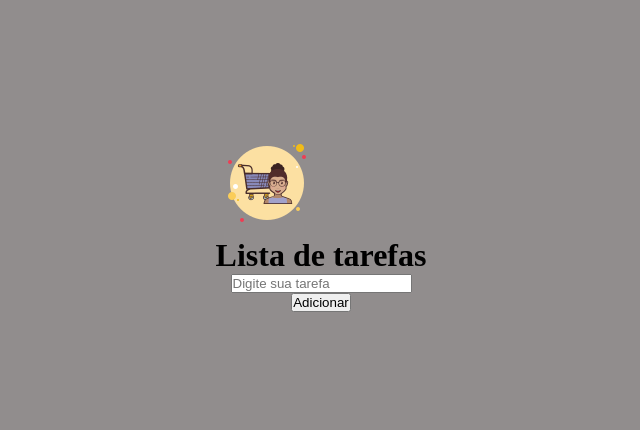
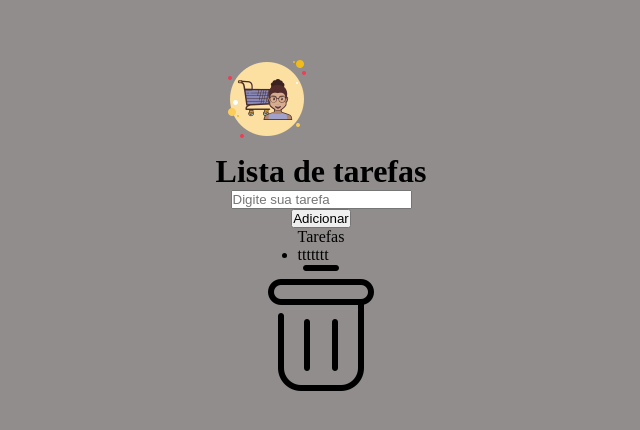
Before and after one commit to Pabriciolima/to-do-list, a plain HTML site: page index.html in a window 1280 px wide. Shown: the part 178-608 px from the top of the page, without its empty margins (319-959 px from the left). Drawn offline with Linux system fonts and the light colour scheme.

Commit message:
adicionado ação botão

```diff
--- a/index.html
+++ b/index.html
@@ -15,9 +15,24 @@
 
         <input id="text" type="text" placeholder="Digite sua tarefa">
 
-        <button class="button"> Adicionar </button>
+        <button onclick="btn()"> Adicionar </button>
 
+        <ul>
+            <th>Tarefas</th>
+            <li>ttttttt</li>
+        </ul>
+
+
+
+
+
+        <div id="lixo"><img src="assets/img/icons8-lixo-128.png" alt="lixeira"></div>
     </main>
 
+
+
+
+
 </body>
+<script src="script.js"></script>
 </html>
--- a/script.js
+++ b/script.js
@@ -0,0 +1,7 @@
+function btn(){
+
+        const pegarValor = document.getElementById('text');
+        const valor = pegarValor.value
+
+        console.log(valor)
+}
```
Also changed, not shown: assets/img/icons8-lixo-128.png (added).
